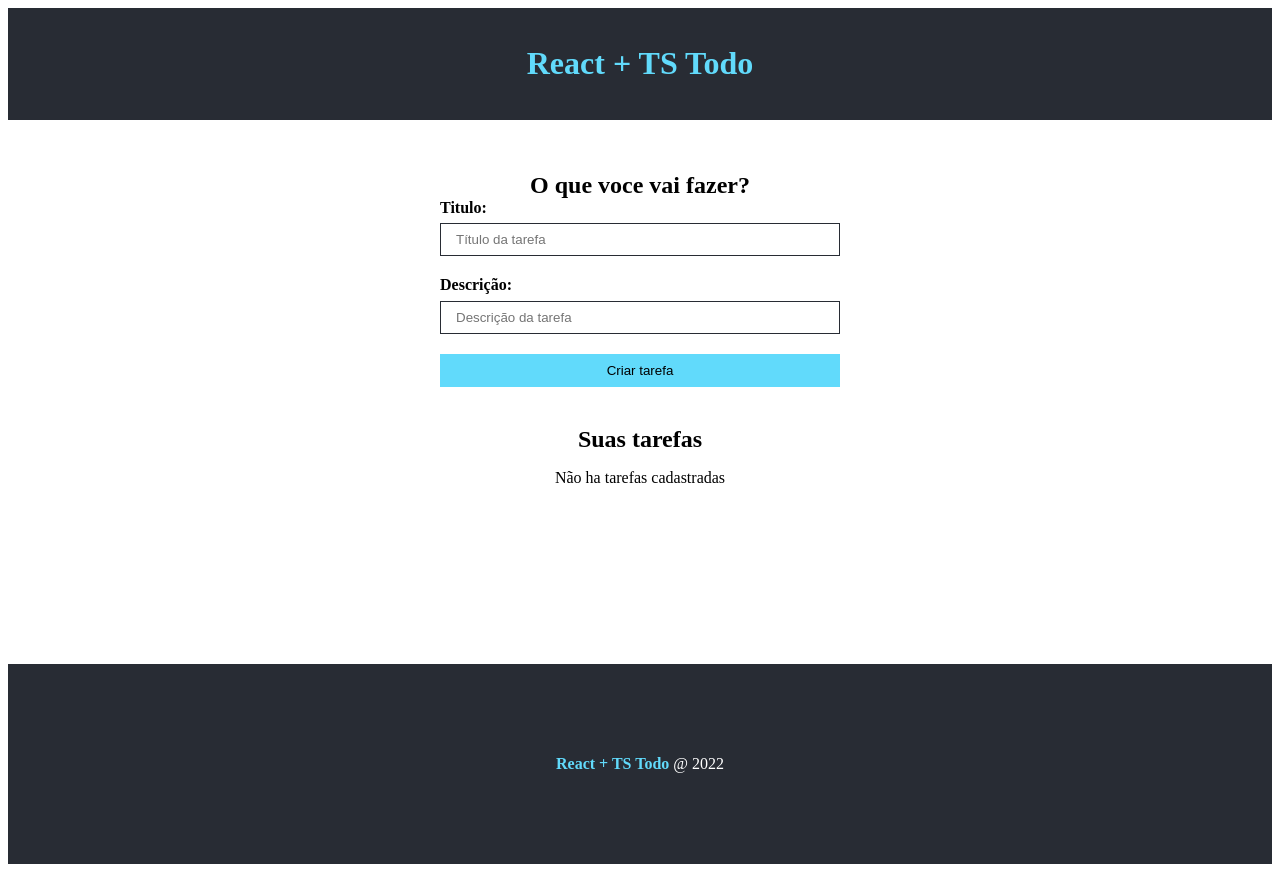
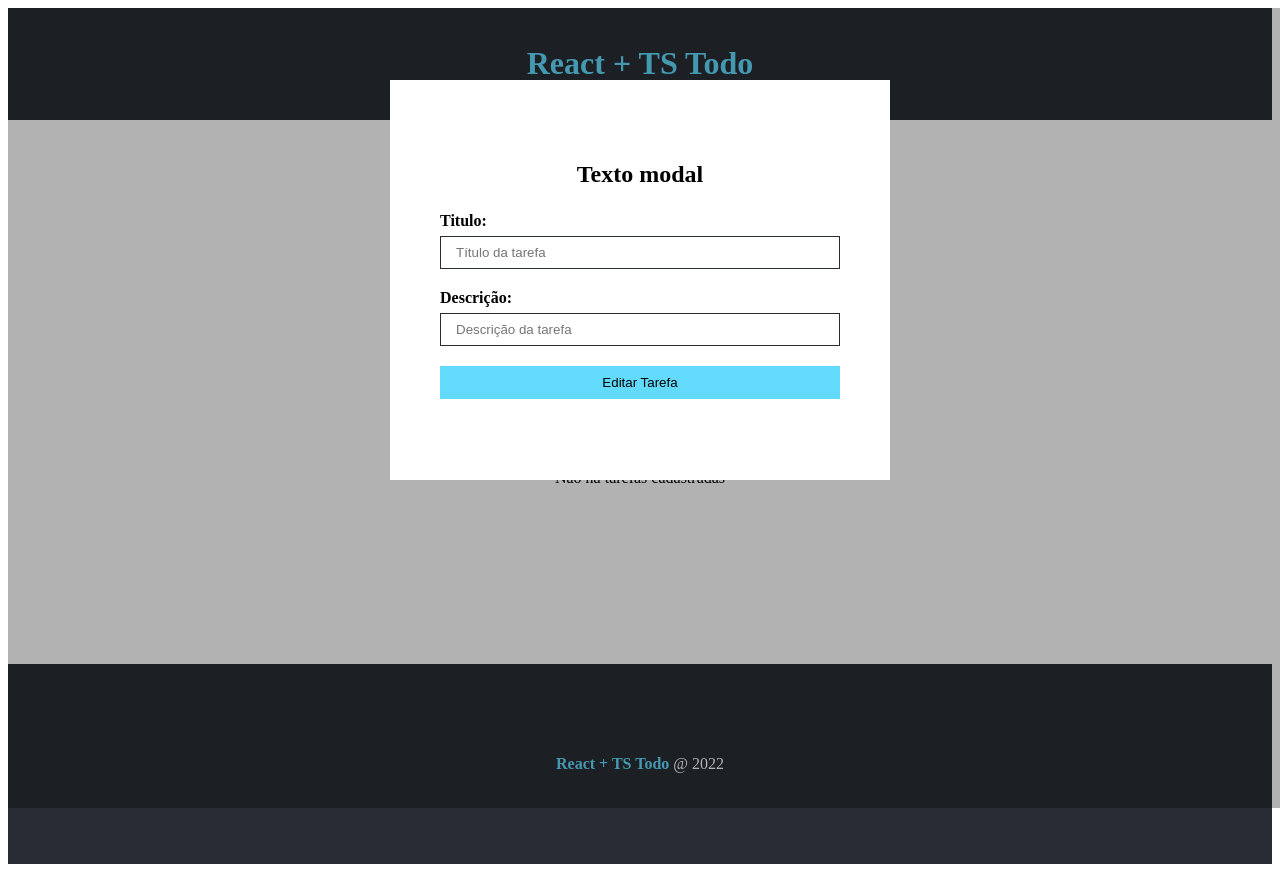
Before and after one commit to willy-deve/projeto-udemy, a React (Create React App) app: page / in a window 1280 px wide. Built offline with nearby package versions, Linux system fonts and the light colour scheme.

Commit message:
criação do modal

```diff
--- a/src/App.tsx
+++ b/src/App.tsx
@@ -1,3 +1,5 @@
+/* eslint-disable react/no-children-prop */
+/* eslint-disable eqeqeq */
 import React, { useState } from 'react'
 import Footer from './componentes/Footer/Footer'
 import Header from './componentes/Header/Header'
@@ -5,12 +7,23 @@ import styles from './App.module.css'
 import Form from './componentes/Form/Form'
 import List from './componentes/List/List'
 import { ITask } from './interfaces/Task'
+import Modal from './componentes/Modal/Modal'
 
 function App() {
   const [taskList, setTaskList] = useState<ITask[]>([])
 
+  const deleteTask = (id: number) => {
+    setTaskList(
+      taskList.filter((task) => {
+        return task.id! === id
+      })
+    )
+    console.log('cliclou delete')
+  }
+
   return (
     <div>
+      <Modal children={<Form btnText="Editar Tarefa" taskList={taskList} />} />
       <Header />
       <main className={styles.main}>
         <div>
@@ -23,7 +36,7 @@ function App() {
         </div>
         <div>
           <h2>Suas tarefas</h2>
-          <List taskList={taskList} />
+          <List taskList={taskList} handleDelete={deleteTask} />
         </div>
       </main>
       <Footer />
--- a/src/componentes/Form/Form.tsx
+++ b/src/componentes/Form/Form.tsx
@@ -1,3 +1,6 @@
+/* eslint-disable @typescript-eslint/no-non-null-assertion */
+/* eslint-disable no-use-before-define */
+/* eslint-disable no-alert */
 /* eslint-disable no-shadow */
 /* eslint-disable @typescript-eslint/no-unused-vars */
 /* eslint-disable jsx-a11y/label-has-associated-control */
@@ -20,25 +23,19 @@ const Form: React.FC<FormProps> = ({ btnText, taskList, setTaskList }) => {
   const addTaskHandler = (e: FormEvent<HTMLFormElement>) => {
     e.preventDefault()
 
-    const id = Math.floor(Math.random() * 1000)
-    const newTask: ITask = { id, titulo, descricao }
-
-    setTaskList!([...taskList, newTask])
-
-    setTitulo('')
-    setDescricao('')
-
-    console.log(taskList)
+    handleChange()
   }
 
   const handleChange = () => {
     if (titulo === '' || descricao === '') {
       alert('Preencha todos os campos')
     } else {
-      const novoRecado: RecadoRequest = {
-        titulo,
-        descricao,
-      }
+      const id = Math.floor(Math.random() * 1000)
+      const newTask: ITask = { id, titulo, descricao }
+
+      setTaskList!([...taskList, newTask])
+      setTitulo('')
+      setDescricao('')
     }
   }
 
--- a/src/componentes/List/List.module.css
+++ b/src/componentes/List/List.module.css
@@ -0,0 +1,38 @@
+.task {
+  display: flex;
+  justify-content: space-between;
+  max-width: 400px;
+  margin: 0 auto;
+  border-bottom: 1px solid #ccc;
+  padding: 1em;
+}
+
+.details {
+  text-align: left;
+}
+
+.details h4 {
+  font-size: 1.2em;
+  margin-bottom: 1em;
+}
+
+.actions {
+  display: flex;
+  flex-direction: column;
+  align-items: center;
+  justify-content: center;
+}
+
+.actions i {
+  margin-bottom: 0.5em;
+  font-size: 1.2em;
+  cursor: pointer;
+  background-color: #282c34;
+  color: #fff;
+  padding: 0.4em;
+  transition: 0.5s;
+}
+
+.actions i:hover {
+  color: #61dafb;
+}
--- a/src/componentes/List/List.tsx
+++ b/src/componentes/List/List.tsx
@@ -1,25 +1,33 @@
+/* eslint-disable jsx-a11y/click-events-have-key-events */
+/* eslint-disable jsx-a11y/no-static-element-interactions */
 import React from 'react'
 import { ITask } from '../../interfaces/Task'
 import style from './List.module.css'
 
 interface ListProps {
   taskList: ITask[]
+  handleDelete(id: number): void
 }
 
-const List: React.FC<ListProps> = ({ taskList }) => {
+const List: React.FC<ListProps> = ({ taskList, handleDelete }) => {
   return (
     // eslint-disable-next-line react/jsx-no-useless-fragment
     <>
       {taskList.length > 0 ? (
         taskList.map((task) => (
-          <div key={task.id}>
-            <div>
+          <div key={task.id} className={style.task}>
+            <div className={style.details}>
               <h4>{task.titulo}</h4>
               <p>Descrição: {task.descricao}</p>
             </div>
-            <div>
+            <div className={style.actions}>
               <i className="bi bi-pencil" />
-              <i className="bi bi-trash" />
+              <i
+                className="bi bi-trash"
+                onClick={() => {
+                  handleDelete(task.id)
+                }}
+              />
             </div>
           </div>
         ))
--- /dev/null
+++ b/src/componentes/Modal/Modal.module.css
@@ -0,0 +1,31 @@
+.fade {
+  width: 100%;
+  height: 100%;
+  position: absolute;
+  background-color: #000;
+  opacity: 0.3;
+}
+
+.modal {
+  position: absolute;
+  top: 10%;
+  left: 0;
+  right: 0;
+  margin: 0 auto;
+  width: 500px;
+  height: 400px;
+  z-index: 1;
+  background-color: #fff;
+  display: flex;
+  flex-direction: column;
+  justify-content: center;
+  text-align: center;
+}
+
+.modal h2 {
+  margin-bottom: 1em;
+}
+
+.modal form {
+  width: 90%;
+}
--- /dev/null
+++ b/src/componentes/Modal/Modal.tsx
@@ -0,0 +1,20 @@
+import React from 'react'
+import style from './Modal.module.css'
+
+interface ComponetNameProps {
+  children: React.ReactNode
+}
+
+const Modal: React.FC<ComponetNameProps> = ({ children }) => {
+  return (
+    <div id="modal">
+      <div className={style.fade} />
+      <div className={style.modal}>
+        <h2>Texto modal</h2>
+        {children}
+      </div>
+    </div>
+  )
+}
+
+export default Modal
```
